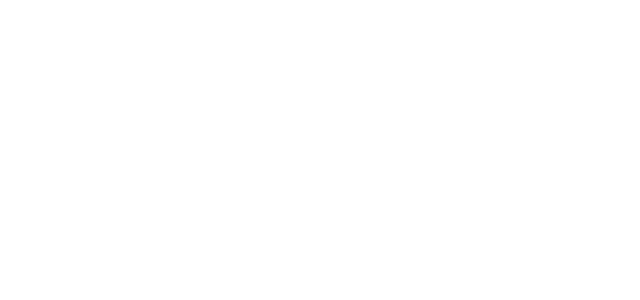
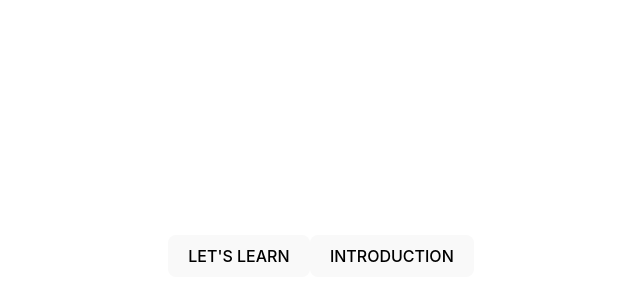
Before and after one commit to qngyn/technica, a React (Vite) app in the folder client/: page / in a window 1280 px wide. Shown: the part 144-444 px from the top of the page, without its empty margins (319-959 px from the left). Built offline with nearby package versions, Linux system fonts and the light colour scheme.

Commit message:
button code

```diff
--- a/client/src/components/Button.jsx
+++ b/client/src/components/Button.jsx
@@ -1,8 +1,12 @@
+import { Link } from "react-router-dom";
 const Button = ({children, ...props}) => {
+    const { to } = props;
     return (
-        <button>
-
-        </button>
+        <Link to={to} className="button-container">
+            <button>
+                { children }
+            </button>
+        </Link>
     )
 }
 
--- a/client/src/pages/Home.jsx
+++ b/client/src/pages/Home.jsx
@@ -1,5 +1,16 @@
+import Button from "../components/Button";
 const Home = () => {
+    return (
+        <div className="">
+            <div className="">
 
+            </div>
+            <div className="">
+                <Button to="/lesson"> LET'S LEARN </Button>
+                <Button to="/introduction"> INTRODUCTION </Button>
+            </div>
+        </div>
+    )
 }
 
 export default Home;
--- a/client/src/pages/Introduction.jsx
+++ b/client/src/pages/Introduction.jsx
@@ -1,4 +1,9 @@
 const Introduction = () => {
+    return (
+        <div className="page-container">
+            Introduction
+        </div>
+    )
 
 }
 
```
